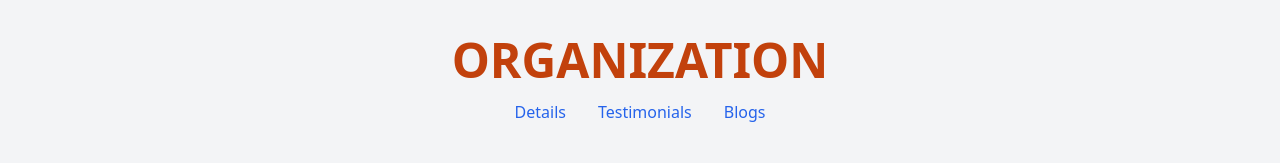
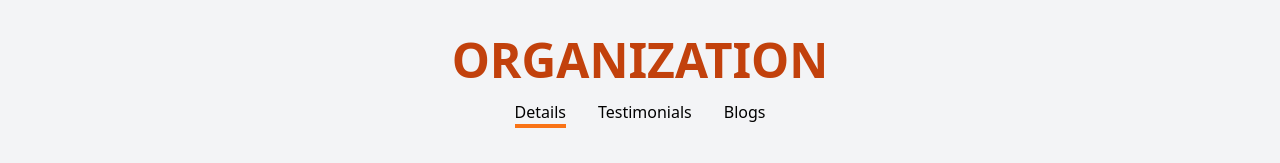
Before and after one commit to enochblake/Mazingira, a React (Create React App) app in the folder fundraiser/: page /donation-page/1 in a window 1280 px wide. Shown: the top 163 px of the page. Built offline with nearby package versions, Linux system fonts and the light colour scheme; grey boxes are pictures that could not be loaded.

Commit message:
refactor:Update DonationPage component to use Link for navigation and add styling based on selected content

```diff
--- a/fundraiser/src/components/DonationPage/DonationPage.jsx
+++ b/fundraiser/src/components/DonationPage/DonationPage.jsx
@@ -19,27 +19,40 @@ function DonationPage() {
           ORGANIZATION
         </h1>
         <div className='flex justify-center my-4'>
-          <button
-            className='mx-4 text-blue-600 hover:underline'
+          <Link
+            to='#'
+            className={`mx-4 text-black ${
+              selectedContent === 'details'
+                ? 'border-b-4 border-orange-500'
+                : ''
+            }`}
             onClick={() => handleContentChange('details')}
           >
             Details
-          </button>
-          <button
-            className='mx-4 text-blue-600 hover:underline'
+          </Link>
+          <Link
+            to='#'
+            className={`mx-4 text-black ${
+              selectedContent === 'testimonials'
+                ? 'border-b-4 border-orange-500'
+                : ''
+            }`}
             onClick={() => handleContentChange('testimonials')}
           >
             Testimonials
-          </button>
-          <button
-            className='mx-4 text-blue-600 hover:underline'
+          </Link>
+          <Link
+            to='#'
+            className={`mx-4 text-black  ${
+              selectedContent === 'blogs' ? 'border-b-4 border-orange-500' : ''
+            }`}
             onClick={() => handleContentChange('blogs')}
           >
             Blogs
-          </button>
+          </Link>
         </div>
         {selectedContent === 'details' && (
-          <div className='bg-gray-500 mt-20 w-full  p-4'>
+          <div className='bg-gray-500 mt-20 w-full p-4'>
             <div className='flex flex-col lg:flex-row justify-between'>
               <div className='lg:w-3/4 w-full pr-4'>
                 <OrganizationDetails />
```
